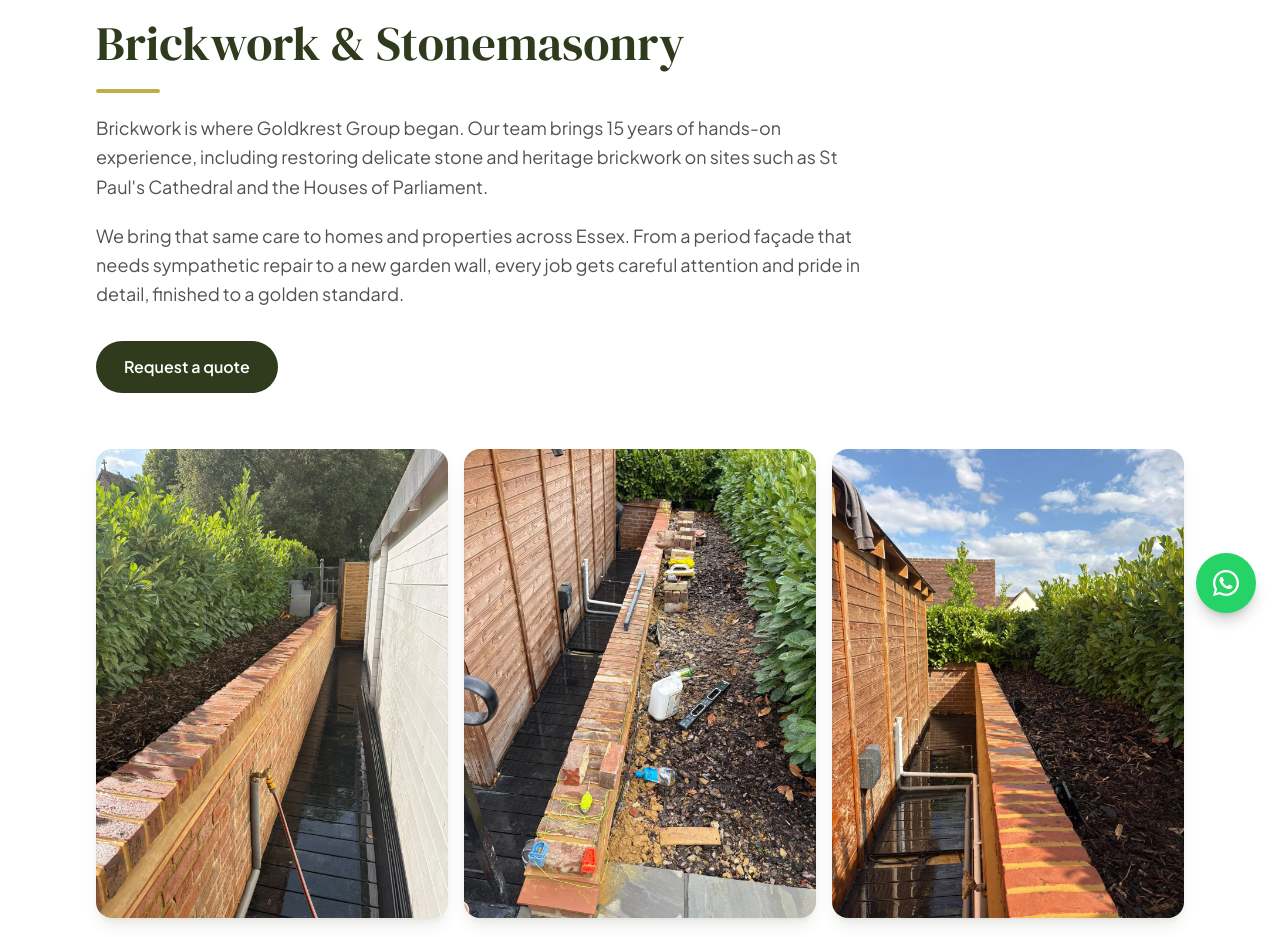
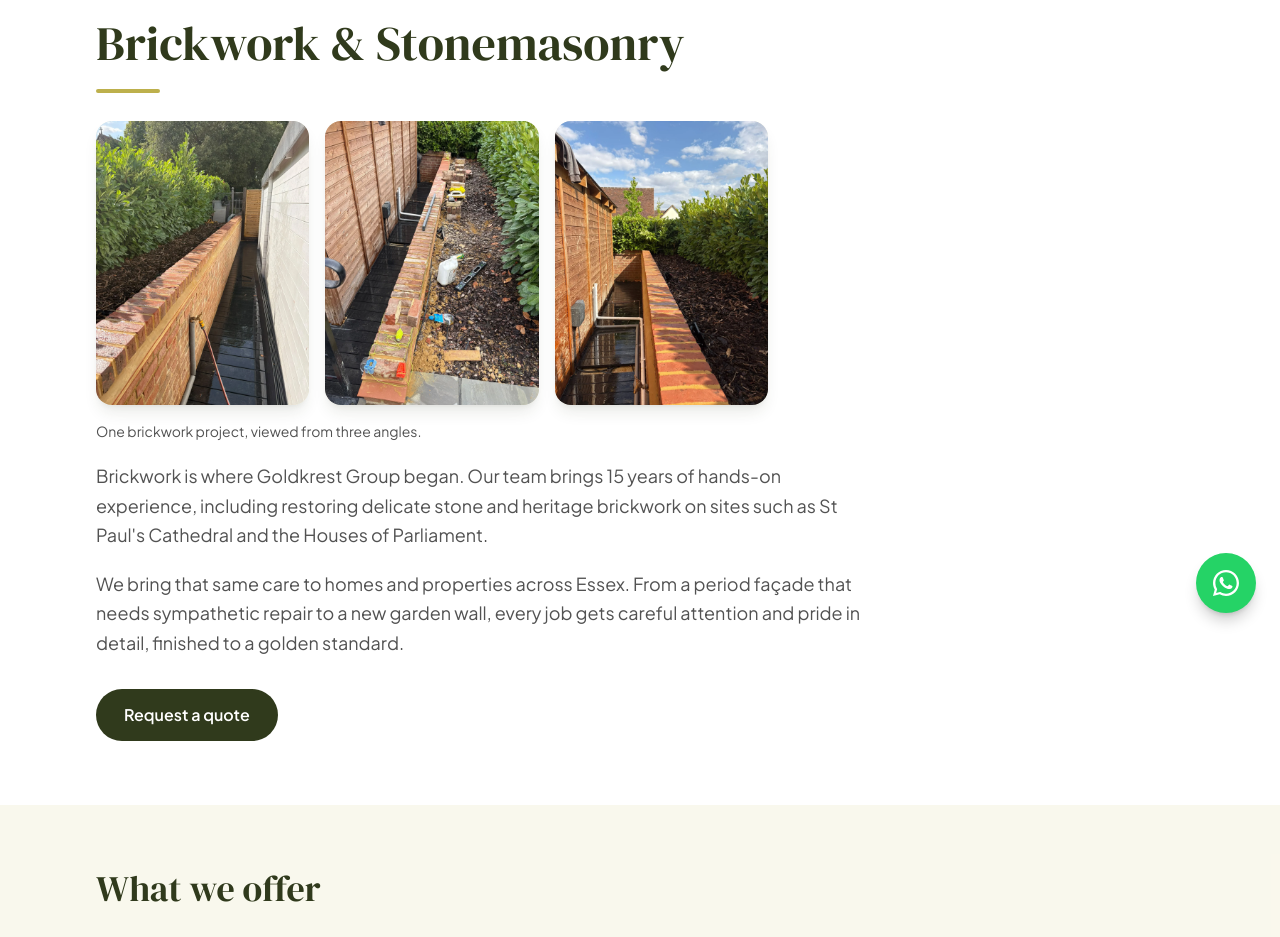
Before and after one commit to sezinercem/goldkrestgroup, a Next.js app: page /brickwork in a window 1280 px wide. Shown: the part 163-1100 px from the top of the page. Built offline with nearby package versions, Linux system fonts and the light colour scheme.

Commit message:
Place a smaller brickwork photo trio directly beneath the title

```diff
--- a/components/ServicePage.tsx
+++ b/components/ServicePage.tsx
@@ -14,6 +14,19 @@ export default function ServicePage({ service, heroImages }: { service: Service;
           <p className="text-sm font-semibold uppercase tracking-widest text-gold-dark">{service.eyebrow}</p>
           <h1 className="mt-3 font-display text-4xl leading-tight text-forest sm:text-5xl">{service.title}</h1>
           <div className="mt-4 h-1 w-16 rounded-full bg-gold" aria-hidden="true" />
+          {heroImages && (
+          <figure className="mt-7 max-w-2xl" aria-label="Three views of the same brick retaining wall project">
+            <div className="grid grid-cols-3 gap-2 sm:gap-4">
+              {heroImages.map((image) => (
+                <div key={image.alt} className="relative aspect-3/4 overflow-hidden rounded-xl bg-gold-light shadow-lg shadow-forest/10 sm:rounded-2xl">
+                  <Image src={image.src} alt={image.alt} fill priority placeholder="blur"
+                    sizes="(min-width: 768px) 214px, 33vw" className="object-cover" />
+                </div>
+              ))}
+            </div>
+            <figcaption className="mt-4 text-sm text-neutral-600">One brickwork project, viewed from three angles.</figcaption>
+          </figure>
+          )}
           {service.intro.map((p) => (
             <p key={p} className="mt-5 text-lg leading-relaxed text-neutral-600">
               {p}
@@ -26,19 +39,7 @@ export default function ServicePage({ service, heroImages }: { service: Service;
             Request a quote
           </Link>
         </div>
-        {heroImages ? (
-          <figure aria-label="Three views of the same brick retaining wall project">
-            <div className="grid grid-cols-3 gap-2 sm:gap-4">
-              {heroImages.map((image) => (
-                <div key={image.alt} className="relative aspect-3/4 overflow-hidden rounded-xl bg-gold-light shadow-lg shadow-forest/10 sm:rounded-2xl">
-                  <Image src={image.src} alt={image.alt} fill priority placeholder="blur"
-                    sizes="(min-width: 1152px) 352px, 33vw" className="object-cover" />
-                </div>
-              ))}
-            </div>
-            <figcaption className="mt-4 text-sm text-neutral-600">One brickwork project, viewed from three angles.</figcaption>
-          </figure>
-        ) : (
+        {!heroImages && (
         <div className="relative aspect-4/3 overflow-hidden rounded-3xl bg-gold-light shadow-xl shadow-forest/10">
           <Image
             src={service.heroImage.src}
```
